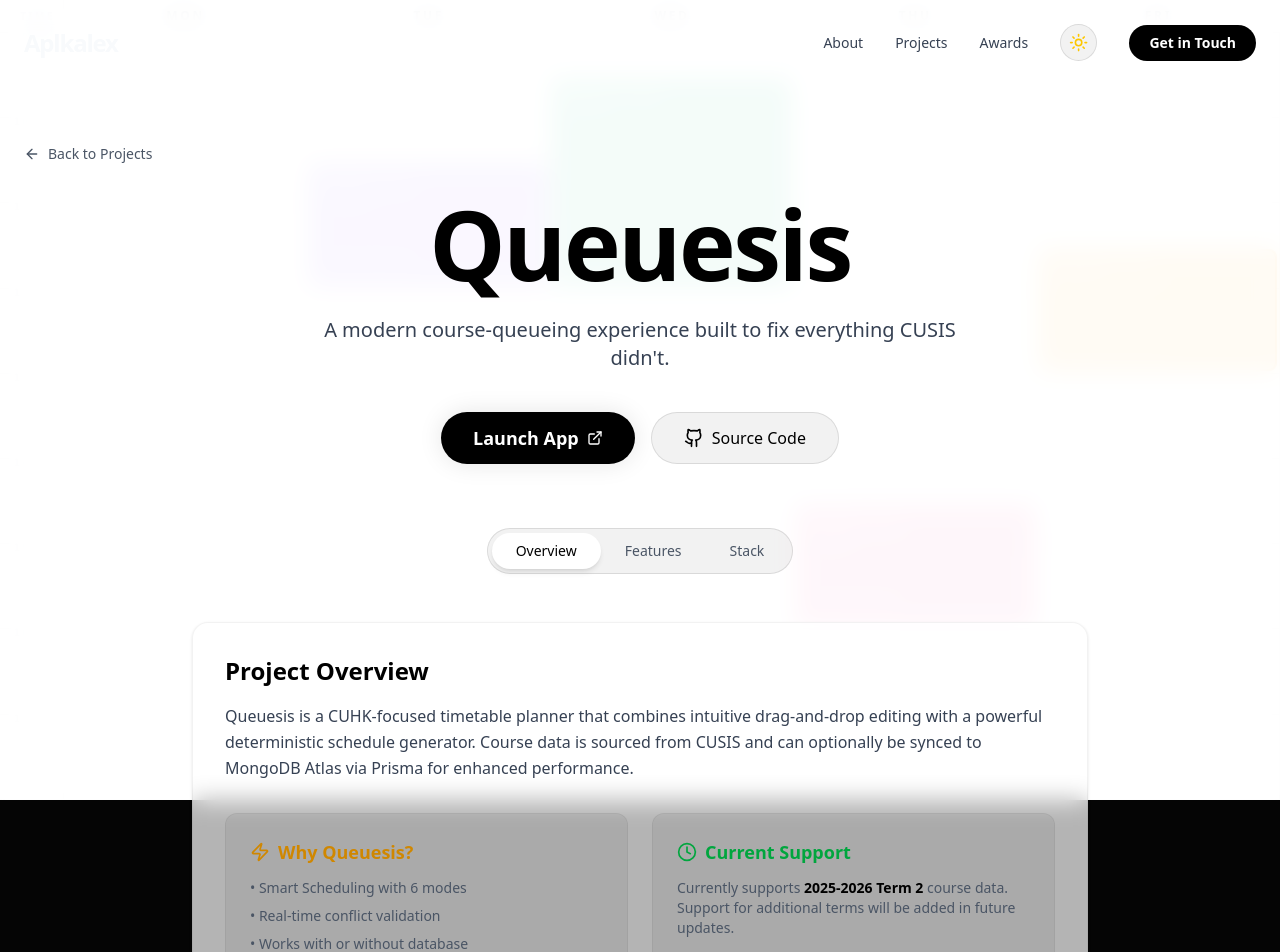
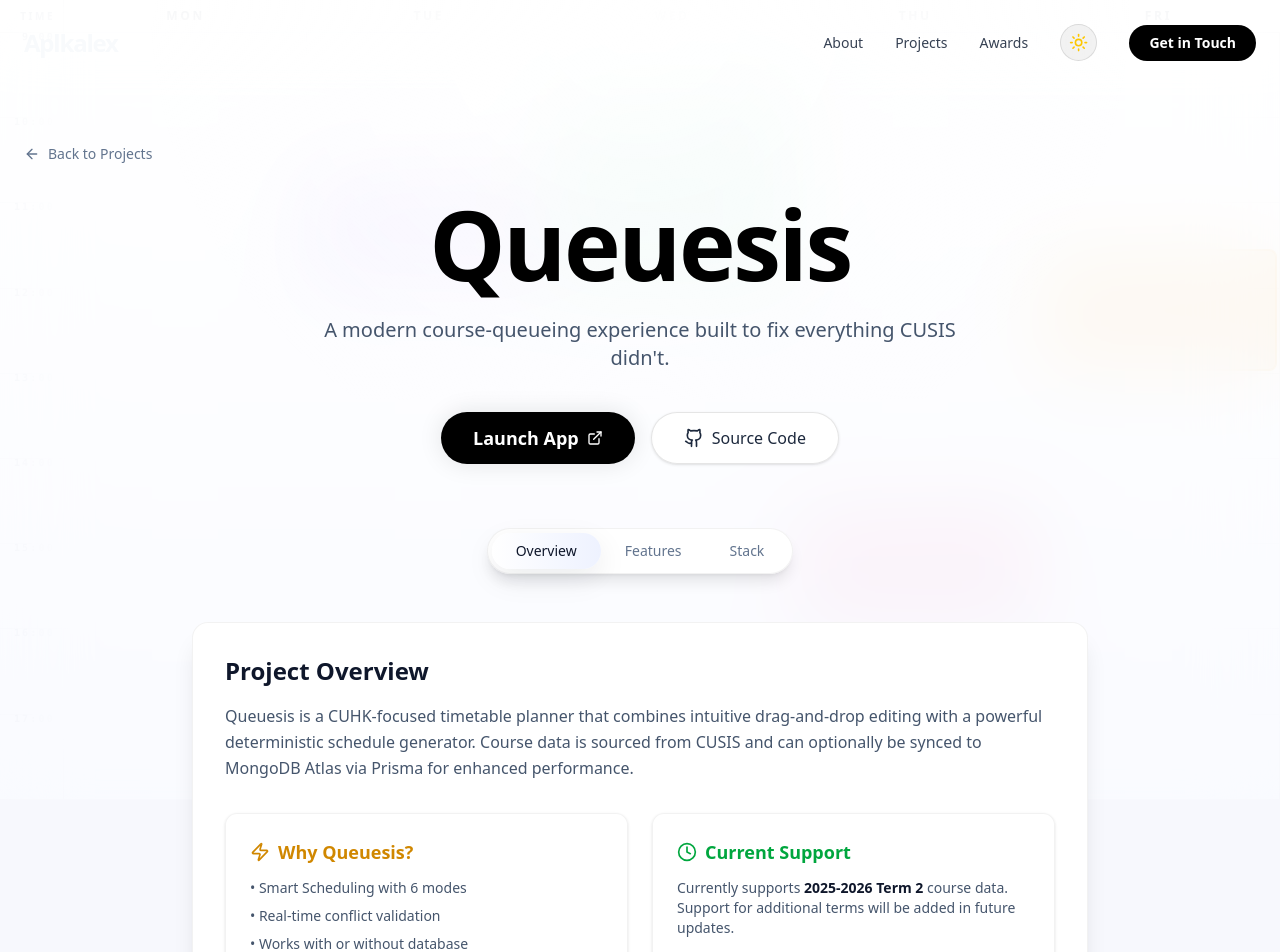
Before and after one commit to Aplkalex/aplkalex.com, a Next.js app: page /queuesis in a window 1280 px wide. Shown: the top 952 px of the page. Built offline with nearby package versions, Linux system fonts and the light colour scheme.

Commit message:
Enhance animations and styling for headings and footer

```diff
--- a/src/app/queuesis/page.tsx
+++ b/src/app/queuesis/page.tsx
@@ -23,7 +23,7 @@
     const [zooming, setZooming] = useState(false);
 
     return (
-        <div className="min-h-screen relative">
+        <div className="min-h-screen relative overflow-hidden bg-[#f7f8fd] dark:bg-black text-slate-900 dark:text-white">
             <AnimatePresence>
                 {zooming && (
                     <motion.div
@@ -37,10 +37,11 @@
             </AnimatePresence>
 
             {/* Interactive Background */}
-            <div className="fixed inset-0 z-0 !bg-white dark:!bg-black">
-                <QueuesisShowcase variant="fullscreen" />
-                {/* Overlay - Bright White in light mode, Dark in dark mode */}
-                <div className="absolute inset-0 bg-white/90 dark:bg-black/40 backdrop-blur-md pointer-events-none" />
+            <div className="fixed inset-0 z-0 overflow-hidden pointer-events-none">
+                <div className="absolute inset-0 bg-gradient-to-b from-white via-[#f5f7ff] to-[#e8edff] dark:from-black dark:via-slate-900 dark:to-black" />
+                <QueuesisShowcase variant="fullscreen" className="opacity-45 mix-blend-multiply pointer-events-none select-none dark:opacity-30" />
+                <div className="absolute inset-0 bg-white/75 dark:bg-black/60 backdrop-blur-2xl" />
+                <div className="absolute inset-x-0 top-0 h-1/2 bg-[radial-gradient(circle_at_top,_rgba(255,255,255,0.85),_transparent_65%)] dark:bg-[radial-gradient(circle_at_top,_rgba(17,24,39,0.85),_transparent_65%)]" />
             </div>
 
             <div className="container mx-auto px-6 py-12 pb-32 relative z-10 pointer-events-none">
@@ -48,7 +49,7 @@
                 <div className="mb-16 pointer-events-auto">
                     <Link
                         href="/"
-                        className="inline-flex items-center text-sm text-gray-600 hover:text-black dark:text-gray-400 dark:hover:text-white transition-colors mb-8 group"
+                        className="inline-flex items-center text-sm text-slate-500 hover:text-slate-900 dark:text-gray-400 dark:hover:text-white transition-colors mb-8 group"
                     >
                         <ArrowLeft className="w-4 h-4 mr-2 group-hover:-translate-x-1 transition-transform" />
                         Back to Projects
@@ -67,7 +68,7 @@
                             initial={{ opacity: 0, y: 20 }}
                             animate={{ opacity: 1, y: 0 }}
                             transition={{ delay: 0.1 }}
-                            className="text-xl text-gray-700 dark:text-gray-400 mb-10 max-w-2xl"
+                            className="text-xl text-slate-600 dark:text-gray-400 mb-10 max-w-2xl"
                         >
                             A modern course-queueing experience built to fix everything CUSIS didn't.
                         </motion.p>
@@ -118,7 +119,7 @@
                                 href="https://github.com/aplkalex/queuesis"
                                 target="_blank"
                                 rel="noopener noreferrer"
-                                className="px-8 py-3 bg-black/5 text-black border border-black/10 hover:bg-black/10 dark:bg-white/10 dark:text-white dark:border-white/10 dark:hover:bg-white/20 transition-all flex items-center gap-2 rounded-full"
+                                className="px-8 py-3 bg-white/80 text-slate-800 border border-black/10 hover:bg-white shadow-sm dark:bg-white/10 dark:text-white dark:border-white/10 dark:hover:bg-white/20 transition-all flex items-center gap-2 rounded-full"
                             >
                                 <Github className="w-5 h-5" />
                                 Source Code
@@ -130,7 +131,7 @@
                 {/* Content Tabs */}
                 <div className="max-w-4xl mx-auto pointer-events-auto">
                     <div className="flex justify-center mb-12">
-                        <div className="p-1 bg-black/5 border border-black/10 dark:bg-white/5 dark:border-white/10 rounded-full backdrop-blur-sm">
+                        <div className="p-1 bg-white/95 border border-black/5 shadow-lg rounded-full backdrop-blur-sm dark:bg-white/5 dark:border-white/10 dark:shadow-none">
                             {['overview', 'features', 'stack'].map((tab) => (
                                 <button
                                     key={tab}
@@ -138,8 +139,8 @@
                                     className={cn(
                                         "px-6 py-2 rounded-full text-sm font-medium transition-all",
                                         activeTab === tab
-                                            ? "bg-white text-black shadow-md"
-                                            : "text-gray-600 hover:text-black dark:text-gray-400 dark:hover:text-white"
+                                            ? "bg-gradient-to-r from-white to-[#eef2ff] text-slate-900 shadow-[0_10px_30px_rgba(15,23,42,0.08)] dark:from-white/10 dark:to-white/20 dark:text-white"
+                                            : "text-slate-500 hover:text-slate-900 dark:text-gray-400 dark:hover:text-white"
                                     )}
                                 >
                                     {tab.charAt(0).toUpperCase() + tab.slice(1).replace('stack', ' Tech Stack').replace('features', ' Key Features')}
@@ -157,32 +158,32 @@
                             transition={{ duration: 0.3 }}
                         >
                             {activeTab === 'overview' && (
-                                <div className="bg-white/70 border border-black/5 dark:bg-black/40 dark:border-white/10 rounded-2xl p-8 backdrop-blur-md shadow-sm dark:shadow-none">
-                                    <h2 className="text-2xl font-bold mb-4 font-display text-black dark:text-white">Project Overview</h2>
-                                    <p className="text-gray-700 dark:text-gray-300 leading-relaxed mb-8">
+                                <div className="bg-white/90 border border-black/5 dark:bg-black/40 dark:border-white/10 rounded-2xl p-8 backdrop-blur-md shadow-xl dark:shadow-none">
+                                    <h2 className="text-2xl font-bold mb-4 font-display text-slate-900 dark:text-white">Project Overview</h2>
+                                    <p className="text-slate-600 dark:text-gray-300 leading-relaxed mb-8">
                                         Queuesis is a CUHK-focused timetable planner that combines intuitive drag-and-drop editing with a powerful
                                         deterministic schedule generator. Course data is sourced from CUSIS and can optionally be synced to MongoDB
                                         Atlas via Prisma for enhanced performance.
                                     </p>
 
                                     <div className="grid md:grid-cols-2 gap-6">
-                                        <div className="bg-black/5 border border-black/5 dark:bg-white/5 dark:border-white/5 rounded-xl p-6">
+                                        <div className="bg-white/80 border border-black/5 dark:bg-white/5 dark:border-white/5 rounded-xl p-6 shadow-sm dark:shadow-none">
                                             <h3 className="text-lg font-bold mb-3 flex items-center gap-2 text-yellow-600 dark:text-yellow-400">
                                                 <Zap className="w-5 h-5" /> Why Queuesis?
                                             </h3>
-                                            <ul className="space-y-2 text-sm text-gray-600 dark:text-gray-400">
+                                            <ul className="space-y-2 text-sm text-slate-600 dark:text-gray-400">
                                                 <li className="flex items-center gap-2">• Smart Scheduling with 6 modes</li>
                                                 <li className="flex items-center gap-2">• Real-time conflict validation</li>
                                                 <li className="flex items-center gap-2">• Works with or without database</li>
                                                 <li className="flex items-center gap-2">• Modern Next.js 16 Stack</li>
                                             </ul>
                                         </div>
-                                        <div className="bg-black/5 border border-black/5 dark:bg-white/5 dark:border-white/5 rounded-xl p-6">
+                                        <div className="bg-white/80 border border-black/5 dark:bg-white/5 dark:border-white/5 rounded-xl p-6 shadow-sm dark:shadow-none">
                                             <h3 className="text-lg font-bold mb-3 flex items-center gap-2 text-green-600 dark:text-green-400">
                                                 <Clock className="w-5 h-5" /> Current Support
                                             </h3>
-                                            <p className="text-sm text-gray-600 dark:text-gray-400">
-                                                Currently supports <span className="text-black dark:text-white font-bold">2025-2026 Term 2</span> course data.
+                                            <p className="text-sm text-slate-600 dark:text-gray-400">
+                                                Currently supports <span className="text-slate-900 dark:text-white font-bold">2025-2026 Term 2</span> course data.
                                                 Support for additional terms will be added in future updates.
                                             </p>
                                         </div>
@@ -203,14 +204,14 @@
                                             initial={{ opacity: 0, x: -20 }}
                                             animate={{ opacity: 1, x: 0 }}
                                             transition={{ delay: i * 0.1 }}
-                                            className="bg-white/70 border border-black/5 dark:bg-black/40 dark:border-white/10 rounded-xl p-6 flex items-start gap-4 backdrop-blur-md hover:bg-black/5 dark:hover:bg-white/5 transition-colors shadow-sm dark:shadow-none"
+                                            className="bg-white/90 border border-black/5 dark:bg-black/40 dark:border-white/10 rounded-xl p-6 flex items-start gap-4 backdrop-blur-md hover:shadow-xl hover:-translate-y-0.5 dark:hover:bg-white/10 transition-all shadow-lg dark:shadow-none"
                                         >
-                                            <div className="p-3 bg-black/5 dark:bg-white/5 rounded-lg">
+                                            <div className="p-3 bg-white/80 border border-black/5 dark:bg-white/5 dark:border-white/10 rounded-lg">
                                                 {feature.icon}
                                             </div>
                                             <div>
-                                                <h3 className="text-lg font-bold mb-1 text-black dark:text-white">{feature.title}</h3>
-                                                <p className="text-gray-600 dark:text-gray-400 text-sm">{feature.desc}</p>
+                                                <h3 className="text-lg font-bold mb-1 text-slate-900 dark:text-white">{feature.title}</h3>
+                                                <p className="text-slate-600 dark:text-gray-400 text-sm">{feature.desc}</p>
                                             </div>
                                         </motion.div>
                                     ))}
@@ -233,12 +234,12 @@
                                             initial={{ opacity: 0, scale: 0.9 }}
                                             animate={{ opacity: 1, scale: 1 }}
                                             transition={{ delay: i * 0.05 }}
-                                            className="bg-white/70 border border-black/5 dark:bg-black/40 dark:border-white/10 rounded-xl p-6 flex flex-col items-center gap-3 hover:border-black/30 dark:hover:border-white/30 transition-colors backdrop-blur-md group shadow-sm dark:shadow-none"
+                                            className="bg-white/90 border border-black/5 dark:bg-black/40 dark:border-white/10 rounded-xl p-6 flex flex-col items-center gap-3 hover:border-black/30 dark:hover:border-white/30 transition-all backdrop-blur-md group shadow-lg dark:shadow-none"
                                         >
                                             <div className="group-hover:scale-110 transition-transform duration-300">
                                                 {tech.icon}
                                             </div>
-                                            <span className="font-mono text-sm text-gray-700 dark:text-gray-300">{tech.name}</span>
+                                            <span className="font-mono text-sm text-slate-700 dark:text-gray-300">{tech.name}</span>
                                         </motion.div>
                                     ))}
                                 </div>
--- a/src/components/Footer.tsx
+++ b/src/components/Footer.tsx
@@ -1,6 +1,6 @@
 export default function Footer() {
     return (
-        <footer className="border-t border-black/5 dark:border-white/10 py-8 mt-20 bg-white dark:bg-black/50 backdrop-blur-sm">
+        <footer className="border-t border-black/5 dark:border-white/10 py-8 mt-20 bg-transparent dark:bg-transparent">
             <div className="container mx-auto px-6 text-center text-gray-500 text-sm">
                 <p>&copy; {new Date().getFullYear()} Aplkalex. All rights reserved.</p>
             </div>
```
Also changed, not shown: src/app/globals.css (+66 -0 lines), src/app/page.tsx (+7 -7 lines).
